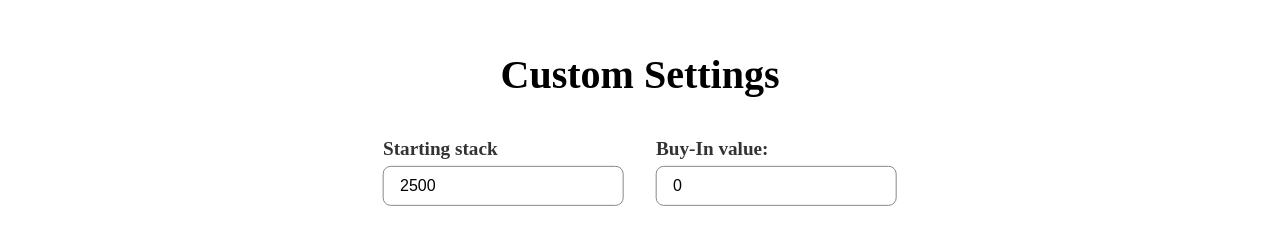
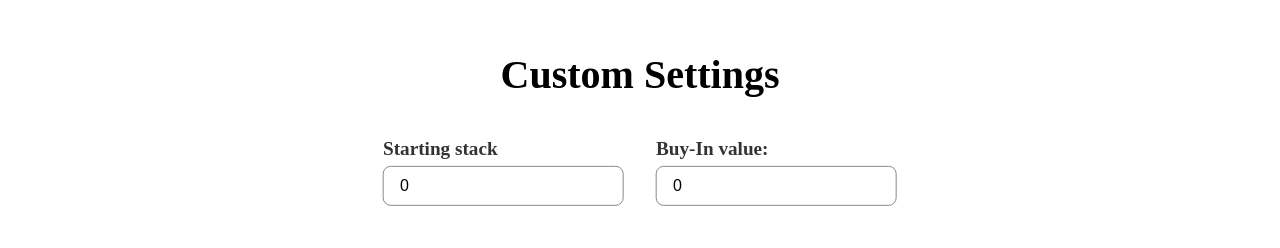
Before and after one commit to mszymanski1997/poker-tournament-manager, a React (Vite) app in the folder frontend/: page / in a window 1280 px wide. Both pictures are taken after a click on the button "Custom settings". Shown: the top 248 px of the page. Built offline with nearby package versions, Linux system fonts and the light colour scheme.

Commit message:
feat: add min value validation to form inputs

```diff
--- a/frontend/src/components/shared/Form/Form.tsx
+++ b/frontend/src/components/shared/Form/Form.tsx
@@ -57,13 +57,14 @@ const Form = ({ title }: FormProps) => {
 					<Input
 						label='Starting stack'
 						id='starting-stack'
-						onChange={(e) => setStartingStack(+e.target.value)}
+						setSetting={setStartingStack}
+						minValue={1}
 						value={settings.startingStack}
 					/>
 					<Input
 						label='Buy-In value:'
 						id='buy-in-value'
-						onChange={(e) => setBuyInValue(+e.target.value)}
+						setSetting={setBuyInValue}
 						value={settings.buyInValue}
 					/>
 				</div>
@@ -72,13 +73,13 @@ const Form = ({ title }: FormProps) => {
 					<Input
 						label='Buy-ins:'
 						id='buy-ins'
-						onChange={(e) => setBuyInsCount(+e.target.value)}
+						setSetting={setBuyInsCount}
 						value={settings.buyIns}
 					/>
 					<Input
 						label='Rebuys:'
 						id='rebuys'
-						onChange={(e) => setRebuysCount(+e.target.value)}
+						setSetting={setRebuysCount}
 						value={settings.rebuys}
 					/>
 				</div>
@@ -86,7 +87,7 @@ const Form = ({ title }: FormProps) => {
 				<Input
 					label='Players-In:'
 					id='players-in'
-					onChange={(e) => setPlayersInCount(+e.target.value)}
+					setSetting={setPlayersInCount}
 					value={settings.playersIn}
 				/>
 
--- a/frontend/src/components/shared/Input/Input.tsx
+++ b/frontend/src/components/shared/Input/Input.tsx
@@ -4,21 +4,37 @@ import styles from './Input.module.scss';
 type InputProps = {
 	label: string;
 	id: string;
+	minValue?: number;
+	setSetting?: (value: number) => void;
 } & InputHTMLAttributes<HTMLInputElement>;
 
-const Input = ({ label, id, type = 'number', ...props }: InputProps) => {
+const Input = ({
+	label,
+	id,
+	setSetting,
+	type = 'number',
+	minValue = 0,
+	...props
+}: InputProps) => {
+	const handleChange = (e: React.ChangeEvent<HTMLInputElement>) => {
+		if (!setSetting) return;
+
+		const value = Math.max(minValue, +e.target.value);
+		setSetting(value);
+	};
+
 	return (
 		<label htmlFor={id} className={styles.label}>
 			<span>{label}</span>
 			<input
 				type={type}
-				min='0'
+				min={minValue}
 				id={id}
 				{...props}
 				className={styles.formInput}
+				onChange={setSetting ? handleChange : undefined}
 			/>
 		</label>
 	);
 };
-
 export default Input;
--- a/frontend/src/store/PokerSettings/PokerProvider.tsx
+++ b/frontend/src/store/PokerSettings/PokerProvider.tsx
@@ -4,7 +4,7 @@ import { useEffect, useState, type ReactNode } from 'react';
 
 export const PokerProvider = ({ children }: { children: ReactNode }) => {
 	const [settings, setSettings] = useState<GameSettings>({
-		startingStack: 2500,
+		startingStack: 0,
 		buyInValue: 0,
 		buyIns: 0,
 		rebuys: 0,
```
